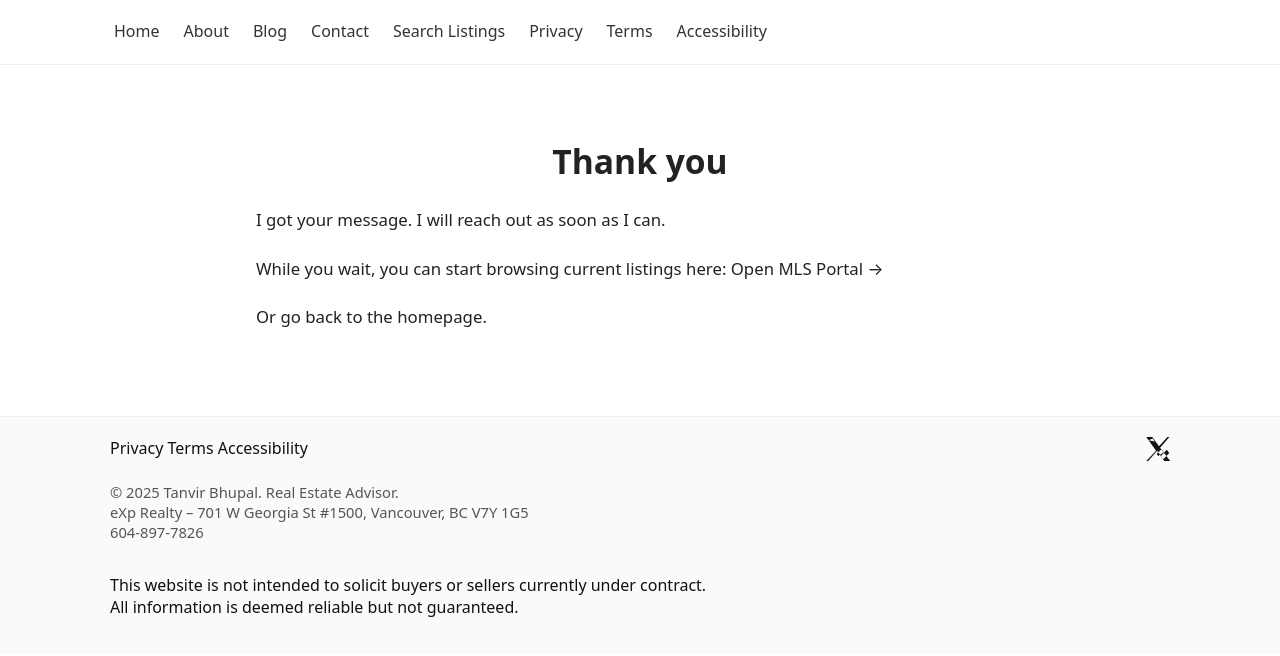
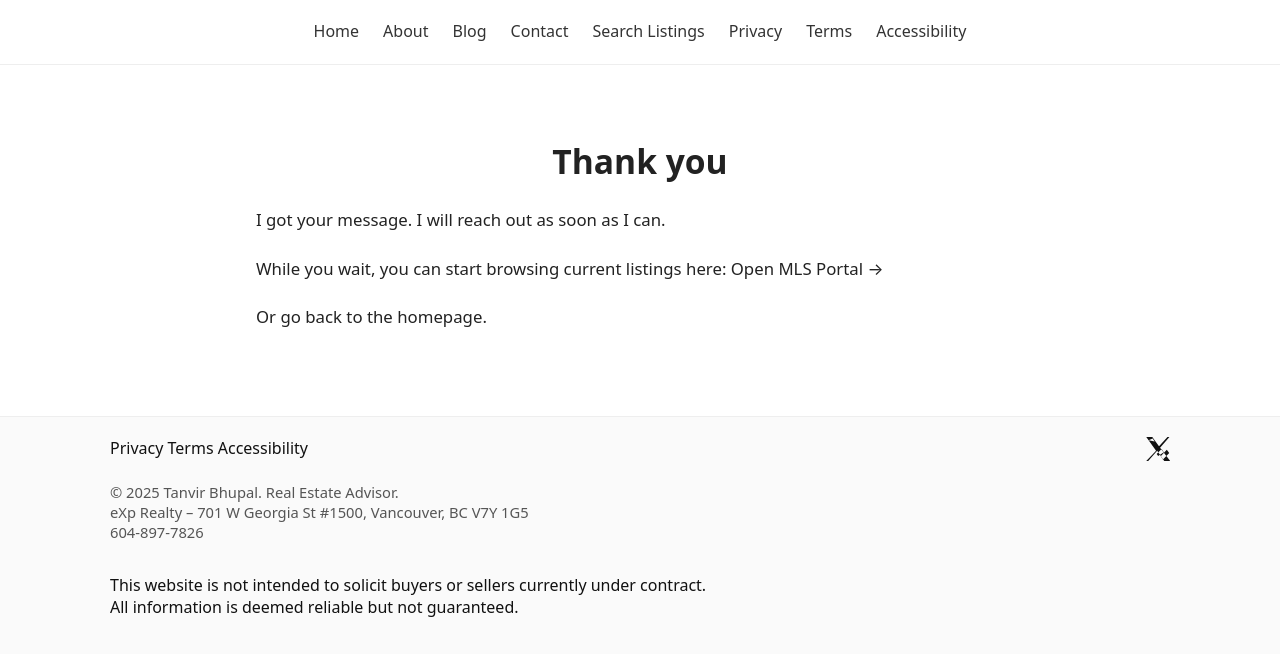
Before and after one commit to gvancouverhomes/gvancouverhomes.github.io, a Jekyll site: the page built from thanks.md, in a window 1280 px wide. Shown: the top 656 px of the page. Built offline with Jekyll 4.4.1, drawn with Linux system fonts in a browser that asks for light colours.

Commit message:
Update style.css

```diff
--- a/css/style.css
+++ b/css/style.css
@@ -291,7 +291,9 @@ p { margin: 0 0 1rem; }
     text-align: center !important;
   }
 }
-/* HEADER: center nav when logo is removed (force) */
+/* =========================================================
+   HEADER: center nav when logo is removed (force)
+   ========================================================= */
 .site-header .container{
   position: relative !important;
   display: flex !important;
@@ -299,10 +301,18 @@ p { margin: 0 0 1rem; }
   justify-content: center !important;
 }
 
+/* Stop nav from stretching full width */
 .site-header .site-nav{
+  flex: 0 1 auto !important;
   margin: 0 auto !important;
 }
 
+/* Center the actual menu items */
+.site-header .site-nav ul{
+  justify-content: center !important;
+}
+
+/* Keep mobile toggle on the right */
 .site-header .mobile-nav-toggle{
   position: absolute !important;
   right: 1.25rem !important;
```
